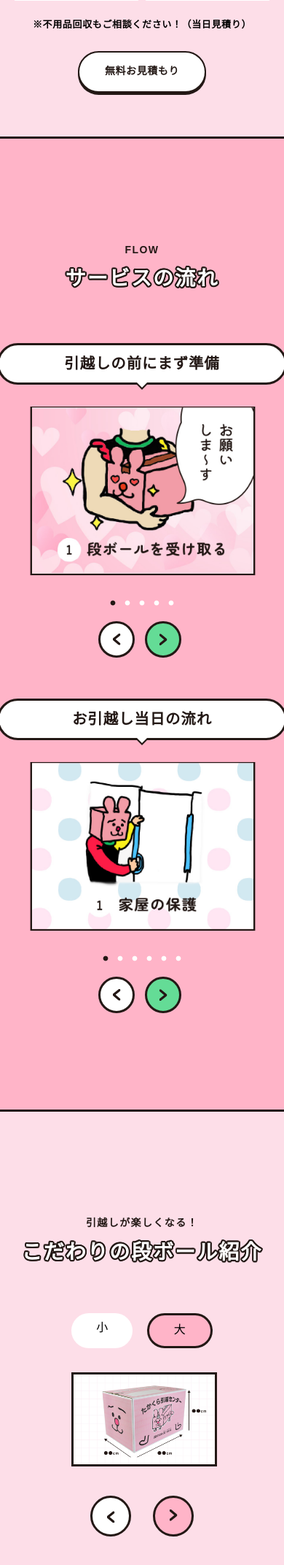
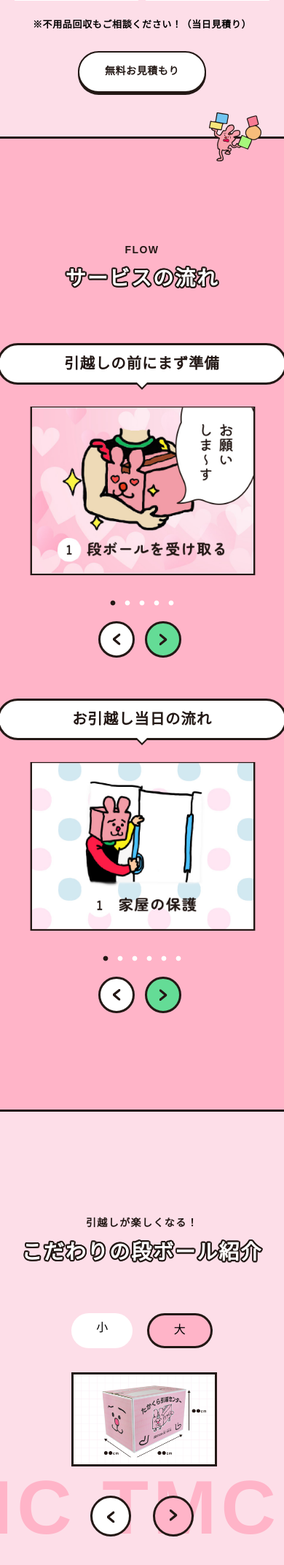
Before and after one commit to sumamin-inc-organization/takakura, a PHP site: page /src/service.html in a window 390 px wide. Shown: the part 3260-5404 px from the top of the page at 73% size. Run offline with PHP 8.4, Linux system fonts and the light colour scheme; some web fonts are replaced.

Commit message:
入れ忘れの画像追加

```diff
--- a/src/assets/css/page.service.css
+++ b/src/assets/css/page.service.css
@@ -177,6 +177,13 @@ flow
     background-color: var(--main-color);
     border-top: 3px solid var(--textBlack);
     border-bottom: 3px solid var(--textBlack);
+    position: relative;
+}
+.flow__chara {
+    position: absolute;
+    top: -140px;
+    right: 120px;
+    width: 278px;
 }
 .flow__item:nth-child(2) {
     margin-top: 110px;
@@ -314,7 +321,7 @@ flow
 introduction
 ----------------------------*/
 .service__introduction {
-    padding-top: 140px;
+    padding: 140px 0;
     position: relative;
     overflow: hidden;
 }
@@ -485,8 +492,8 @@ introduction
 /* 背景のピンクのテキスト ↓*/
 .bgPinkText__inner {
     overflow: visible;
-    position: relative;
-    top: 550px;
+    position: absolute;
+    top: 480px;
     z-index: -1;
 }
 .bgPinkText {
@@ -514,9 +521,6 @@ introduction
 /* -------------------------
 service message
 ----------------------------*/
-.service__message {
-    margin-top: 140px;
-}
 .footer {
     background-color: var(--paleYellow);
 }
@@ -647,6 +651,14 @@ about
     }
     .service__about .more__btn--container {
         margin-top: 75px;
+    }
+/* -------------------------
+flow
+----------------------------*/
+    .flow__chara {
+        width: 18.38vw;
+        top: -9.25vw;
+        right: 7.93vw;
     }
 /* -------------------------
 introduction
--- a/src/service.html
+++ b/src/service.html
@@ -303,6 +303,7 @@
             </div>
         </section>
         <section class="service__flow">
+            <img class="flow__chara" src="./assets/images//service/flow_chara.svg" alt="">
             <div class="page__title--inner">
                 <p class="page__subTitle">FLOW</p>
                 <h2 class="page__title">サービスの流れ</h2>
@@ -378,7 +379,7 @@
                 </div>
             </div>
             <div class="bgPinkText__inner palePink">
-                <p class="bgPinkText">TMC TMC TMC TMC TMC</p>
+                <p class="bgPinkText">TMC TMC TMC TMC TMC TMC TMC</p>
             </div>
         </section>
         <section class="service__message message">
```
Also changed, not shown: src/assets/images/service/flow_chara.svg (added).
